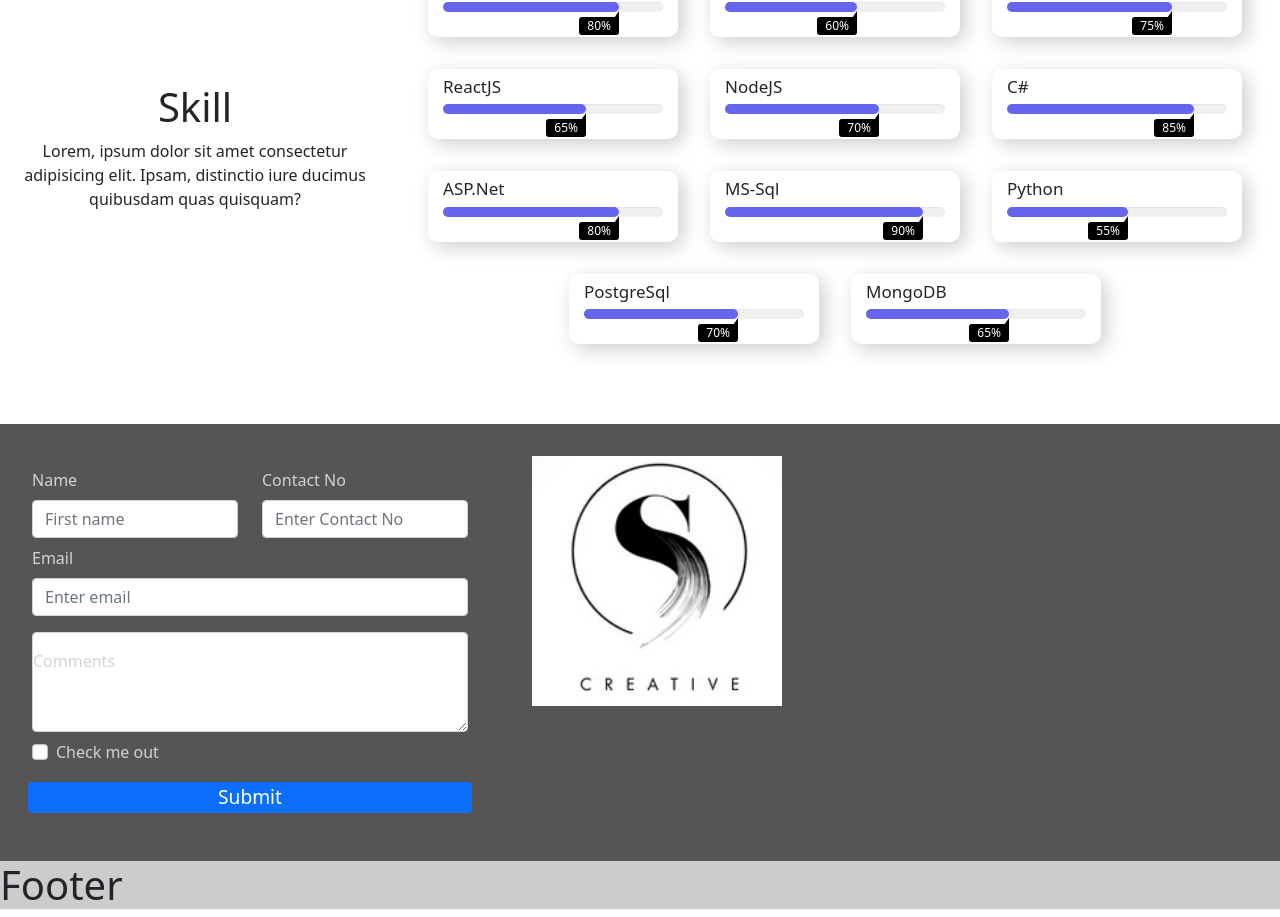
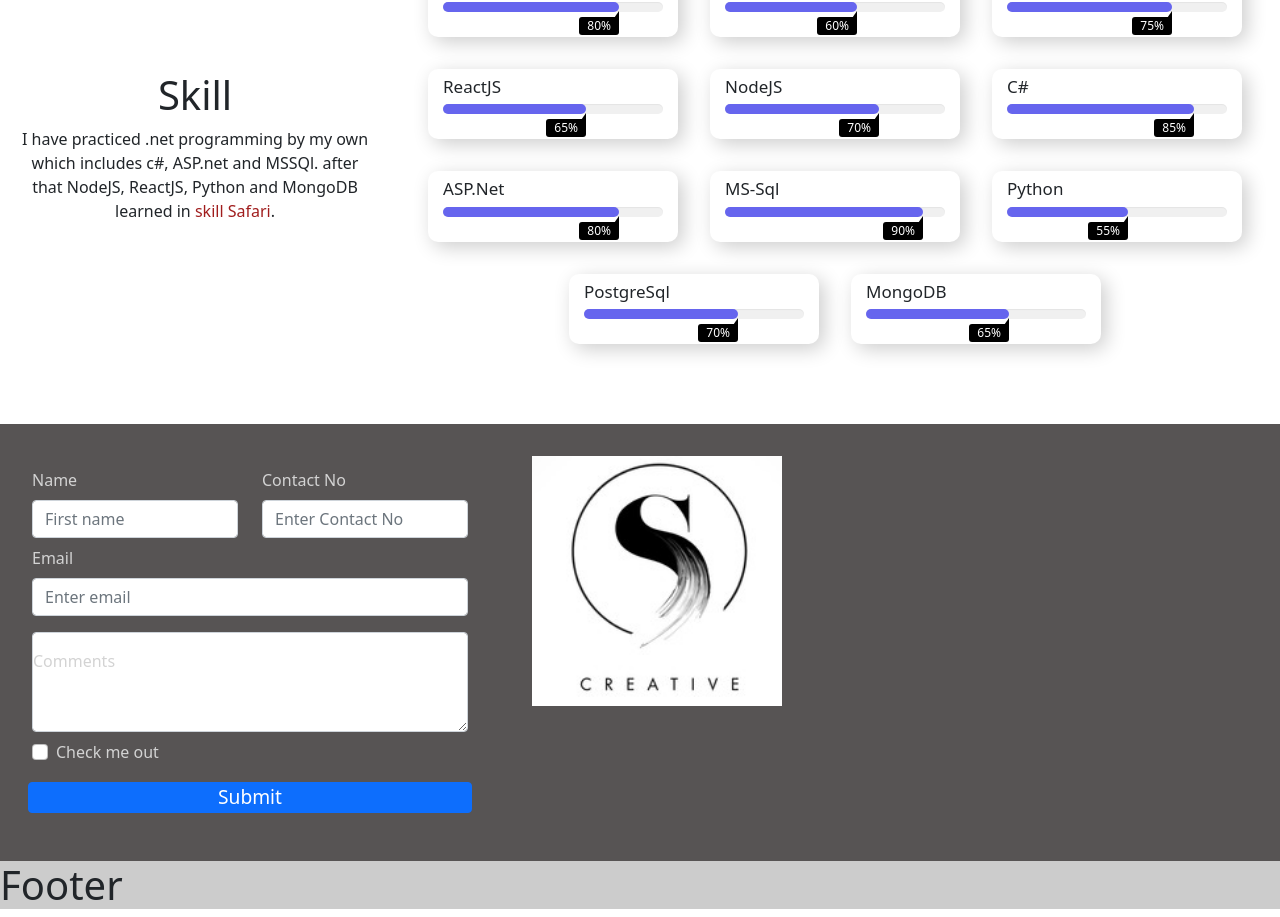
Before and after one commit to sachinsingh24/portfolio-reactjs, a React (Create React App) app: page / in a window 1280 px wide. Shown: the part 2013-2930 px from the top of the page. Built offline with nearby package versions, Linux system fonts and the light colour scheme; the HTML template or start-up script is replaced by a standard one.

Commit message:
skill paragraph done

```diff
--- a/src/Components/Skills/Skill.js
+++ b/src/Components/Skills/Skill.js
@@ -12,8 +12,9 @@ const Skill = () => {
           <div className='skill-heading'>
             <h1>Skill</h1>
             <p>
-              Lorem, ipsum dolor sit amet consectetur adipisicing elit. Ipsam,
-              distinctio iure ducimus quibusdam quas quisquam?
+              I have practiced .net programming by my own which includes c#,
+              ASP.net and MSSQl. after that NodeJS, ReactJS, Python and MongoDB
+              learned in <span className='skill-P'>skill Safari</span>.{' '}
             </p>
           </div>
           <div className='skill-content'>
--- a/src/Components/Skills/skill.css
+++ b/src/Components/Skills/skill.css
@@ -123,6 +123,9 @@
     content: attr(value);
 }
 
+.skill-P {
+    color: rgb(160, 29, 29);
+}
 
 /*****************************media Query***************************/
 @media (max-width: 576px) {}
```
